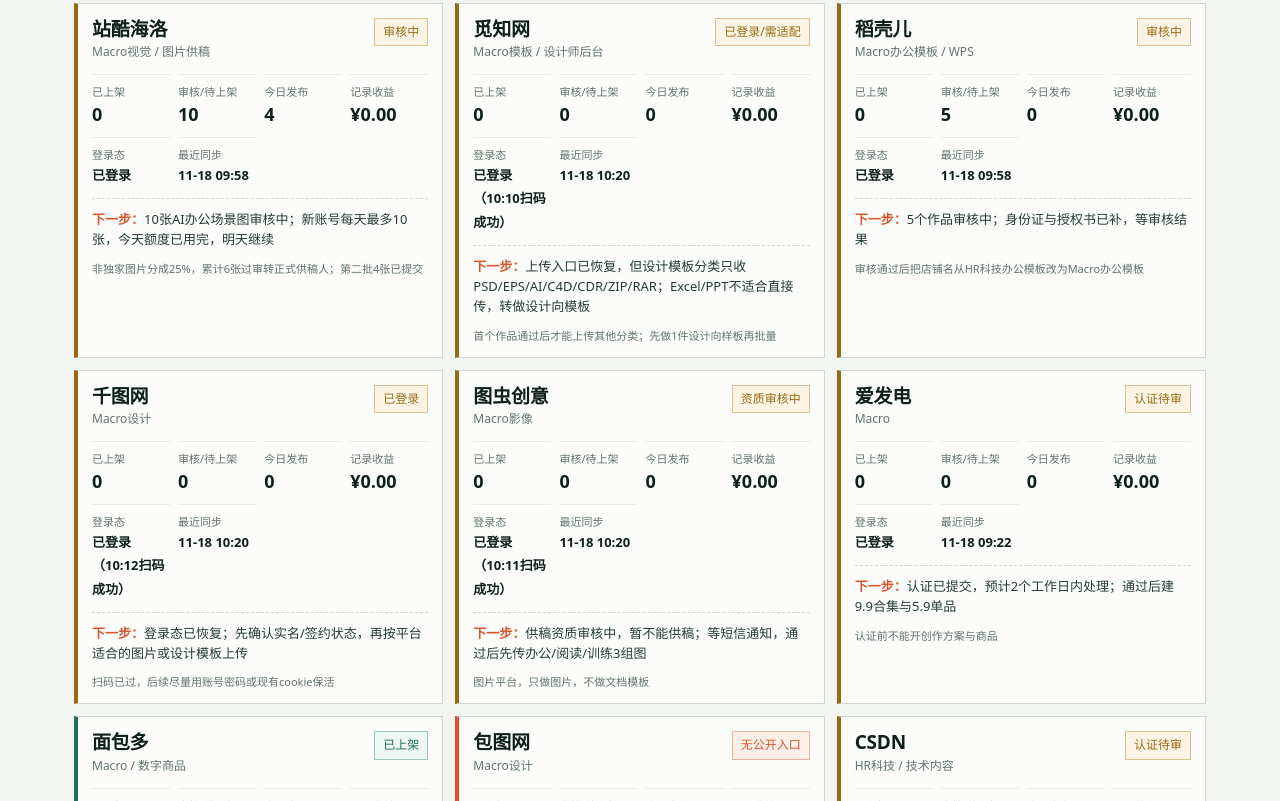
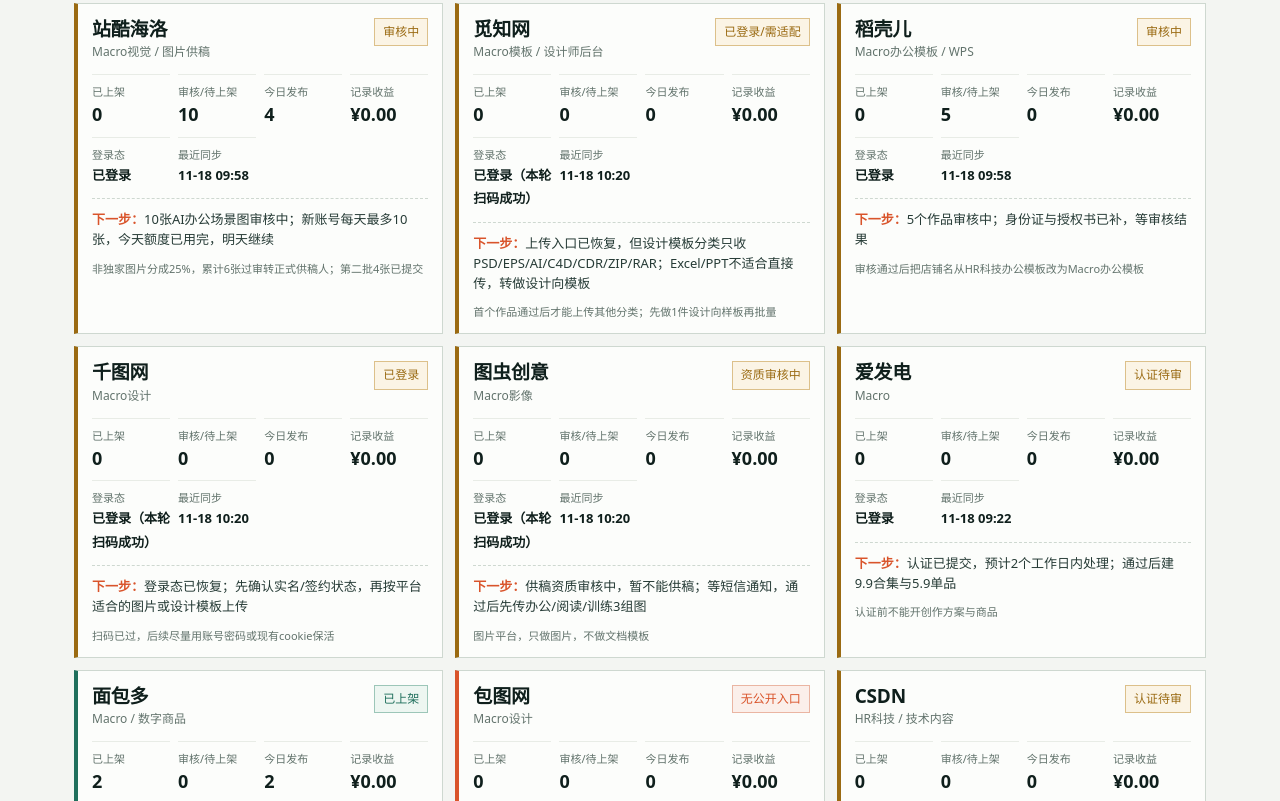
Before and after one commit to 253631672/macro-ops-ledger, a plain HTML site: page index.html in a window 1280 px wide. Shown: the part 417-1218 px from the top of the page. Drawn offline with Linux system fonts and the light colour scheme.

Commit message:
board: avoid invented login timestamps

```diff
--- a/index.html
+++ b/index.html
@@ -191,7 +191,7 @@ const DATA = [
   {
     name:"觅知网", alias:"Macro模板 / 设计师后台", tone:"wait", badge:"已登录/需适配", badgeTone:"wait",
     live:0, pending:0, today:0, revenue:0,
-    login:"已登录（10:10扫码成功）", lastSync:"11-18 10:20",
+    login:"已登录（本轮扫码成功）", lastSync:"11-18 10:20",
     next:"上传入口已恢复，但设计模板分类只收PSD/EPS/AI/C4D/CDR/ZIP/RAR；Excel/PPT不适合直接传，转做设计向模板",
     note:"首个作品通过后才能上传其他分类；先做1件设计向样板再批量"
   },
@@ -205,14 +205,14 @@ const DATA = [
   {
     name:"千图网", alias:"Macro设计", tone:"wait", badge:"已登录", badgeTone:"wait",
     live:0, pending:0, today:0, revenue:0,
-    login:"已登录（10:12扫码成功）", lastSync:"11-18 10:20",
+    login:"已登录（本轮扫码成功）", lastSync:"11-18 10:20",
     next:"登录态已恢复；先确认实名/签约状态，再按平台适合的图片或设计模板上传",
     note:"扫码已过，后续尽量用账号密码或现有cookie保活"
   },
   {
     name:"图虫创意", alias:"Macro影像", tone:"wait", badge:"资质审核中", badgeTone:"wait",
     live:0, pending:0, today:0, revenue:0,
-    login:"已登录（10:11扫码成功）", lastSync:"11-18 10:20",
+    login:"已登录（本轮扫码成功）", lastSync:"11-18 10:20",
     next:"供稿资质审核中，暂不能供稿；等短信通知，通过后先传办公/阅读/训练3组图",
     note:"图片平台，只做图片，不做文档模板"
   },
```
Also changed, not shown: 平台运营看板.html (+3 -3 lines).
